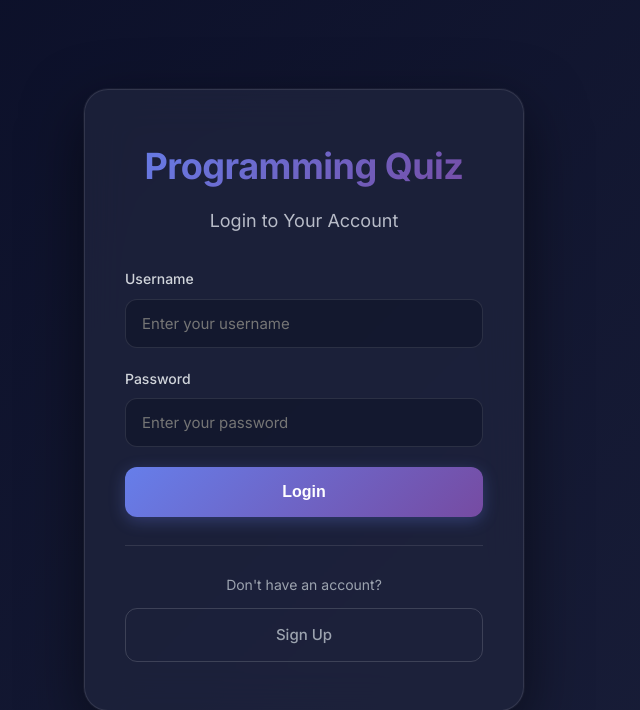
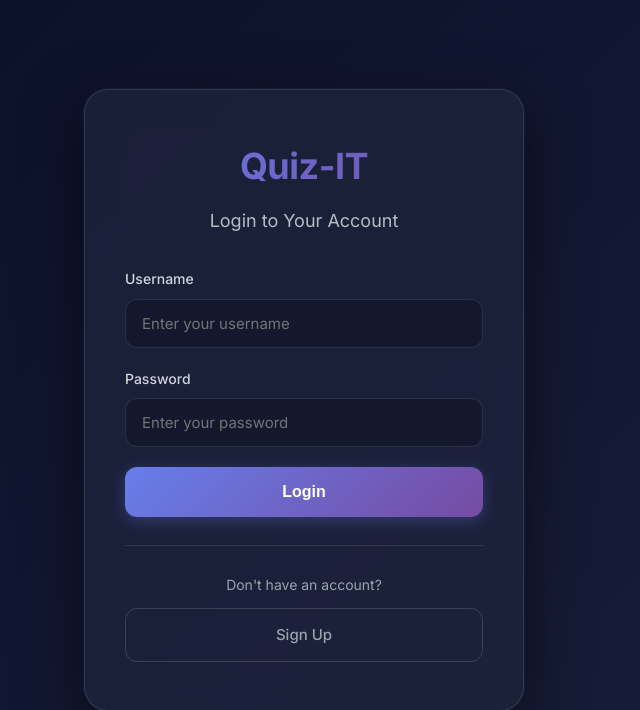
Before and after one commit to jascify/Quiz-IT, a Django app: page / in a window 1280 px wide. Shown: the top 710 px of the page, without its empty margins (336-976 px from the left). Run offline with Django 5.2, Linux system fonts and the light colour scheme.

Commit message:
Changed name headline

```diff
--- a/quiz/templates/quiz/base.html
+++ b/quiz/templates/quiz/base.html
@@ -3,7 +3,7 @@
 <head>
     <meta charset="UTF-8">
     <meta name="viewport" content="width=device-width, initial-scale=1.0">
-    <title>{% block title %}Programming Quiz{% endblock %}</title>
+    <title>{% block title %}Quiz-IT{% endblock %}</title>
     {% load static %}
     <link rel="preconnect" href="https://fonts.googleapis.com">
     <link rel="preconnect" href="https://fonts.gstatic.com" crossorigin>
--- a/quiz/templates/quiz/login.html
+++ b/quiz/templates/quiz/login.html
@@ -3,7 +3,7 @@
 {% block content %}
 <div class="auth-container">
     <div class="auth-box">
-        <h1 class="app-title">Programming Quiz</h1>
+        <h1 class="app-title">Quiz-IT</h1>
         <h2 class="auth-title">Login to Your Account</h2>
 
         <form method="post">
```
